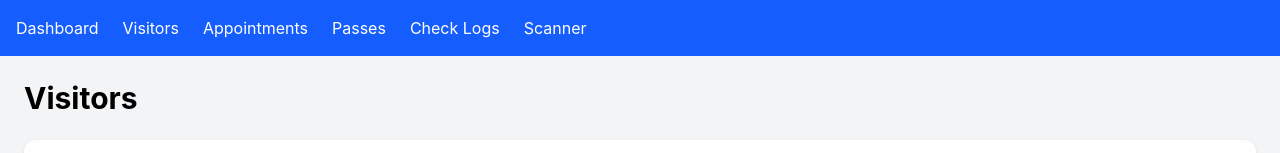
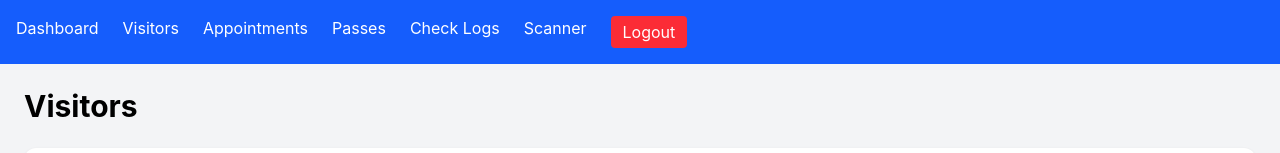
Before and after one commit to DeepRulz/Assignment9, a React app in the folder frontend/: page /visitors in a window 1280 px wide. Shown: the top 153 px of the page. Built offline with nearby package versions, Linux system fonts and the light colour scheme; no server answers; the HTML template or start-up script is replaced by a standard one.

Commit message:
Major Updates

```diff
--- a/frontend/src/components/Navbar.jsx
+++ b/frontend/src/components/Navbar.jsx
@@ -1,7 +1,16 @@
 import { Link } from "react-router-dom";
 
 function Navbar() {
+    const logout = () => {
 
+        localStorage.removeItem(
+            "token"
+        );
+
+        window.location.href =
+            "/";
+
+    };
     return (
 
         <nav className="bg-blue-600 p-4 text-white">
@@ -30,6 +39,12 @@ function Navbar() {
                 <Link to="/scanner">
                     Scanner
                 </Link>
+                <button
+                    onClick={logout}
+                    className="rounded bg-red-500 px-3 py-1 text-white"
+                >
+                    Logout
+                </button>
             </div>
 
         </nav>
--- /dev/null
+++ b/frontend/src/components/ProtectedRoute.jsx
@@ -0,0 +1,26 @@
+import { Navigate } from "react-router-dom";
+
+function ProtectedRoute({
+                            children
+                        }) {
+
+    const token =
+        localStorage.getItem(
+            "token"
+        );
+
+    if (!token) {
+
+        return (
+            <Navigate
+                to="/"
+            />
+        );
+
+    }
+
+    return children;
+
+}
+
+export default ProtectedRoute;
```
